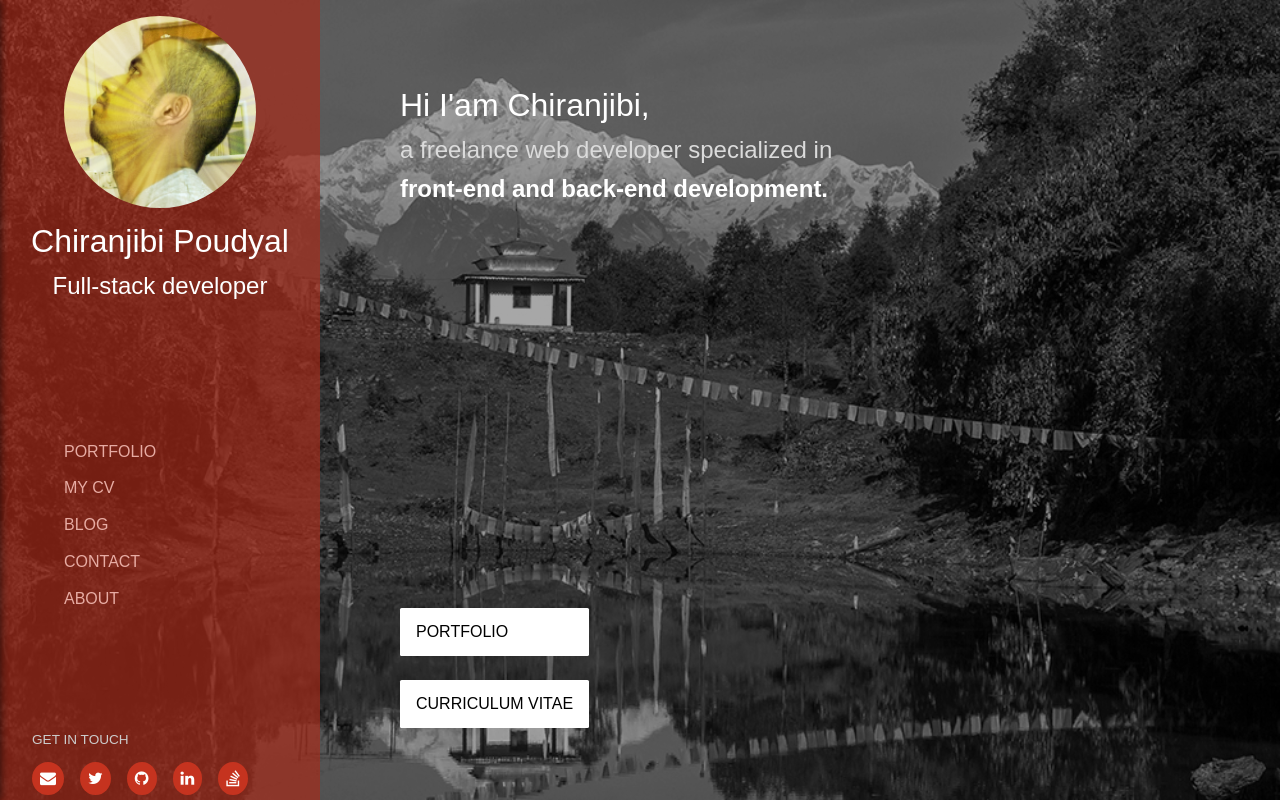
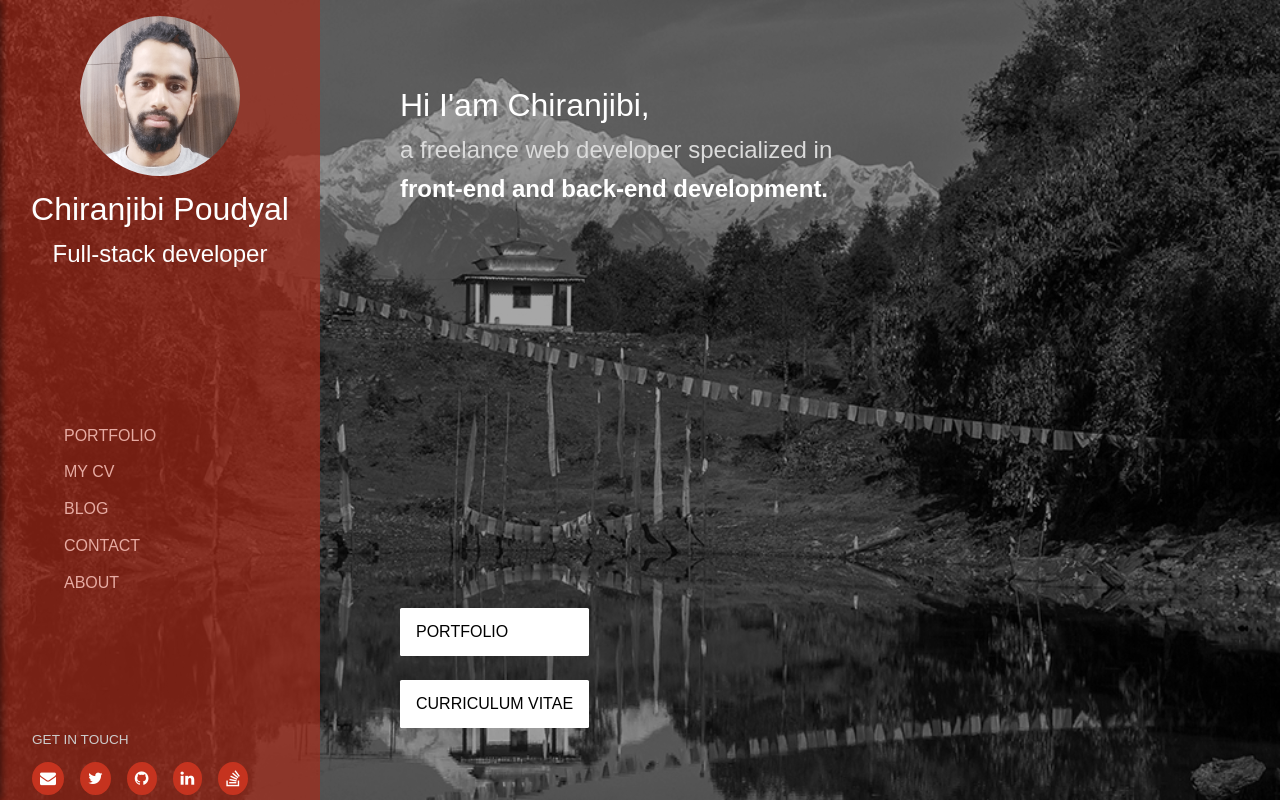
Before and after one commit to chiranz/portfolio, a React (Create React App) app: page / in a window 1280 px wide. Built offline with nearby package versions, Linux system fonts and the light colour scheme.

Commit message:
Avatar Change

```diff
--- a/src/components/CV/Header.js
+++ b/src/components/CV/Header.js
@@ -1,5 +1,5 @@
 import React from "react";
-import MyImage from "../../images/myimgS.jpg";
+import MyImage from "../../images/myimg.png";
 import { person, personContact } from "../../data/constants";
 
 export default function Header() {
--- a/src/styles/css/style.css
+++ b/src/styles/css/style.css
@@ -221,8 +221,8 @@ nav {
       background-color: #c5331f; }
 
 .avatar {
-  height: 12rem;
-  width: 12rem;
+  height: 10rem;
+  width: 10rem;
   border-radius: 50%; }
 
 @media (min-width: 900px) {
--- a/src/styles/scss/header.scss
+++ b/src/styles/scss/header.scss
@@ -46,8 +46,8 @@ nav {
 
 // Person image styling
 .avatar {
-  height: 12rem;
-  width: 12rem;
+  height: 10rem;
+  width: 10rem;
   border-radius: 50%;
 }
 
```
Also changed, not shown: src/images/myimg.png, src/images/myimgS.jpg (deleted).
